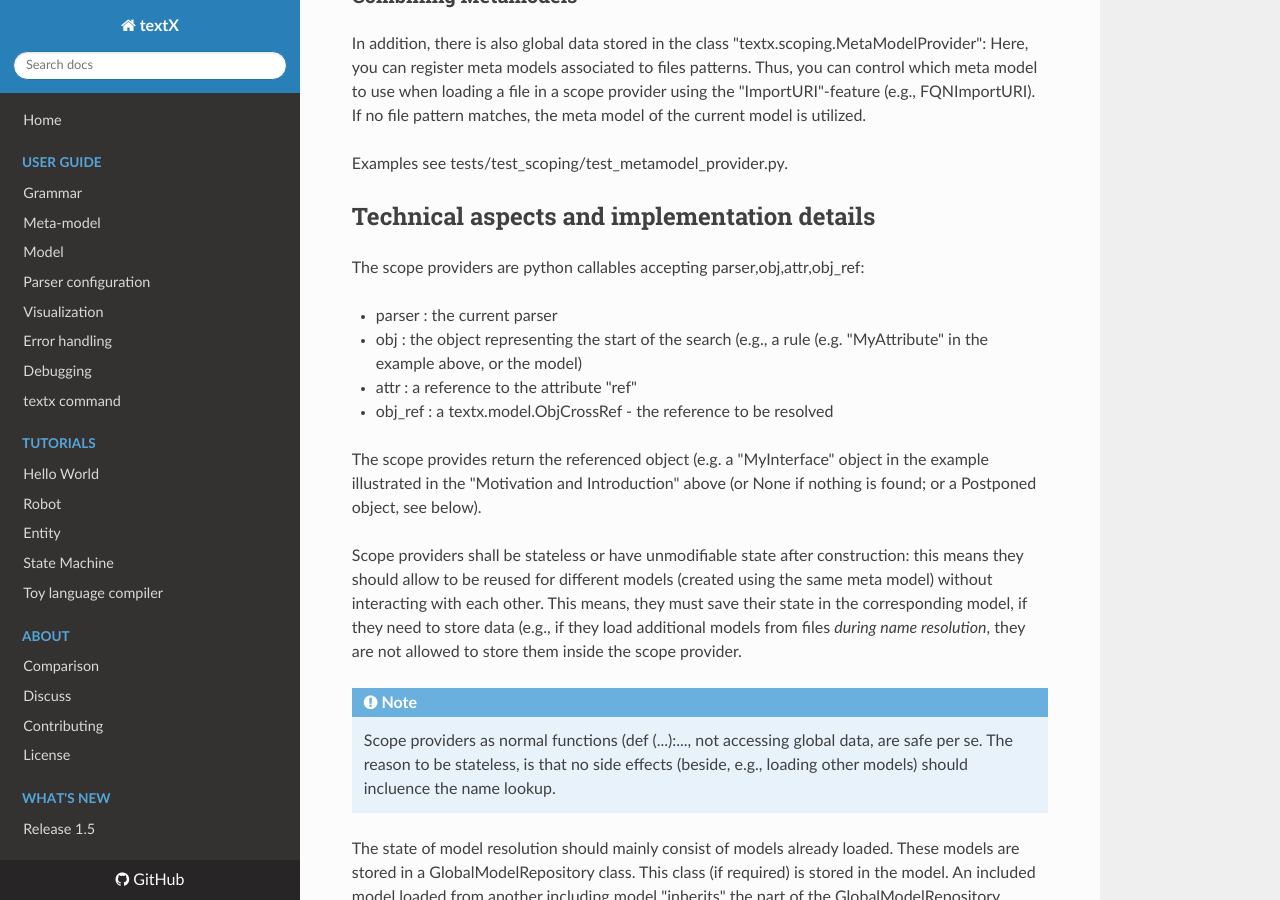
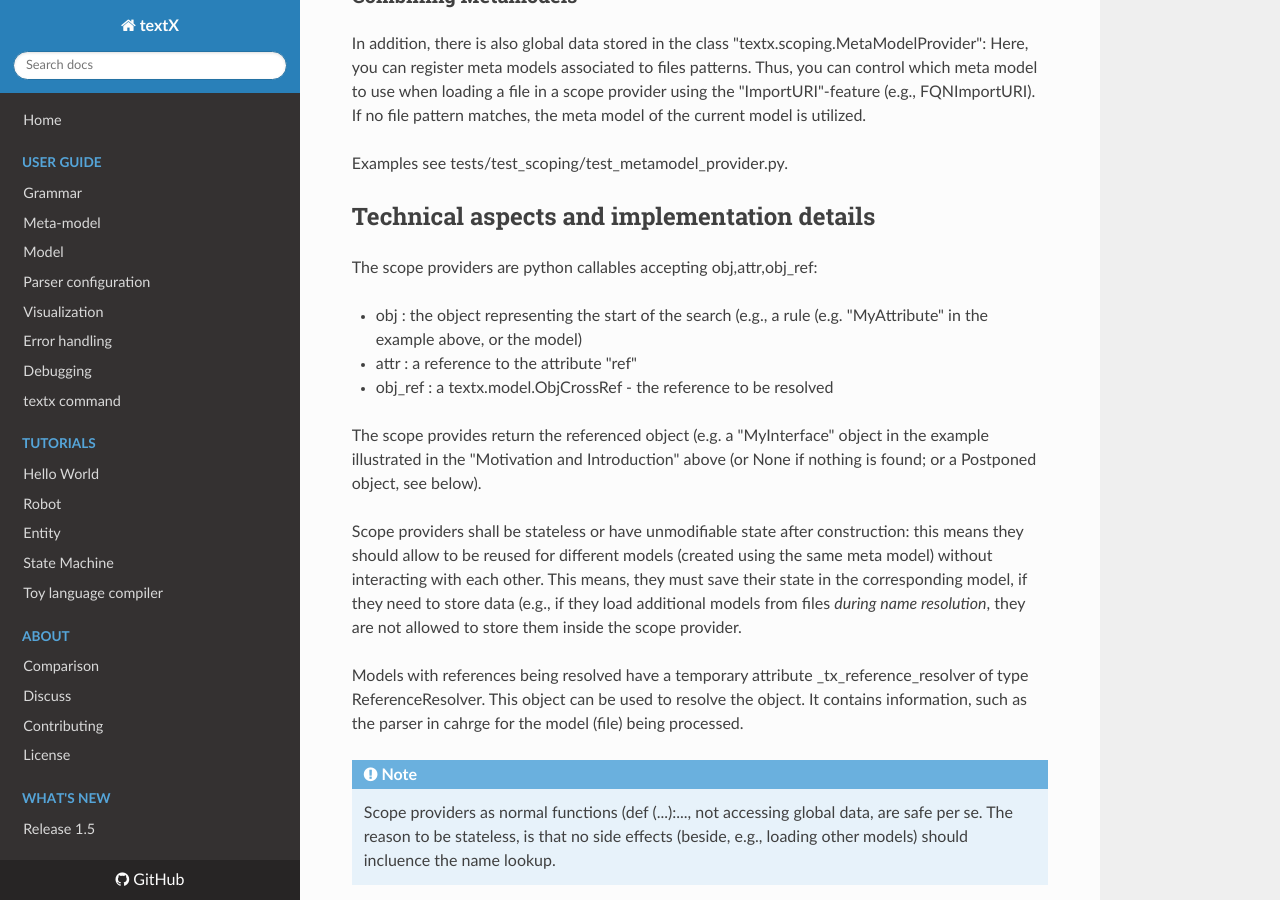
Before and after one commit to textX/textX, an MkDocs documentation site: the page built from docs/scoping.md, in a window 1280 px wide and 900 px high, scrolled down 2585 px. Built offline with MkDocs 1.6.1, drawn with Linux system fonts in a browser that asks for light colours; nearby versions of some CDN libraries; old or Windows-style settings are respelled for this version of MkDocs.

Commit message:
Docu updated (scoping)

```diff
--- a/docs/scoping.md
+++ b/docs/scoping.md
@@ -137,9 +137,8 @@ Examples see tests/test_scoping/test_metamodel_provider.py.
 
 ## Technical aspects and implementation details
 
-The scope providers are python callables accepting parser,obj,attr,obj_ref:
+The scope providers are python callables accepting obj,attr,obj_ref:
 
- * parser  : the current parser
  * obj     : the object representing the start of the search (e.g., a rule
              (e.g. "MyAttribute" in the example above, or the model)
  * attr    : a reference to the attribute "ref"
@@ -156,6 +155,11 @@ This means, they must save their state in the corresponding model, if they
 need to store data (e.g., if they load additional models from files *during
 name resolution*, they are not allowed to store them inside the scope
 provider.
+
+Models with references being resolved have a temporary attribute
+_tx_reference_resolver of type ReferenceResolver. This object can be used
+to resolve the object. It contains information, such as the parser in cahrge
+for the model (file) being processed.
 
 !!! note
     Scope providers as normal functions (def <name>(...):..., not
```
